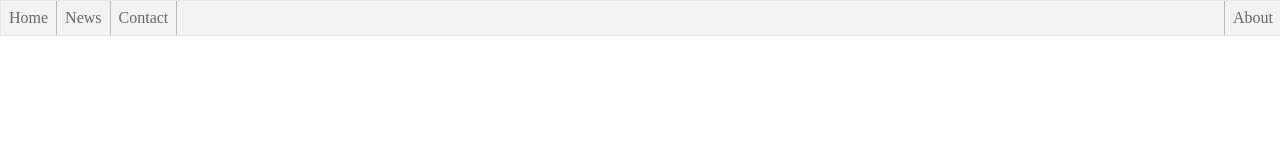
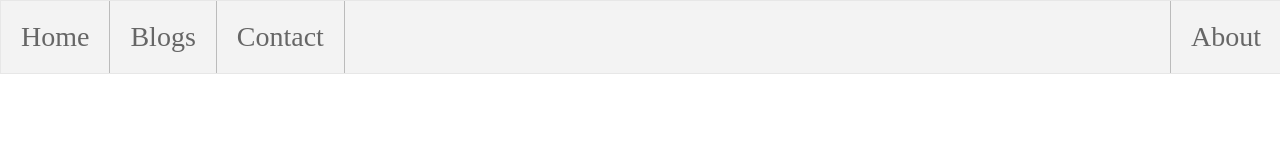
Before and after one commit to lby1992/lby1992.github.io, a plain HTML site: page index.html in a window 1280 px wide. Drawn offline with Linux system fonts and the light colour scheme.

Commit message:
adjust nav bar

```diff
--- a/css/index.css
+++ b/css/index.css
@@ -24,9 +24,11 @@ li:last-child {
 }
 li a {
     display: block;
-    padding: 8px;
+    padding: 20px;
     text-decoration: none;
     color: #666666;
+    font-family: "Times New Roman", Times, serif;
+    font-size: 28px;
 }
 /* Change the link color to #111 (black) on hover */
 li a:hover:not(.active) {
--- a/index.html
+++ b/index.html
@@ -14,13 +14,13 @@
             <a href="#home">Home</a>
         </li>
         <li>
-            <a href="#news">News</a>
+            <a href="#blogs" title="See what happen with Dennis">Blogs</a>
         </li>
         <li>
             <a href="#contact">Contact</a>
         </li>
         <li style="float: right;">
-            <a href="#about">About</a>
+            <a href="#about" title="Want to know about Dennis Lee?">About</a>
         </li>
     </ul>
 </body>
```
